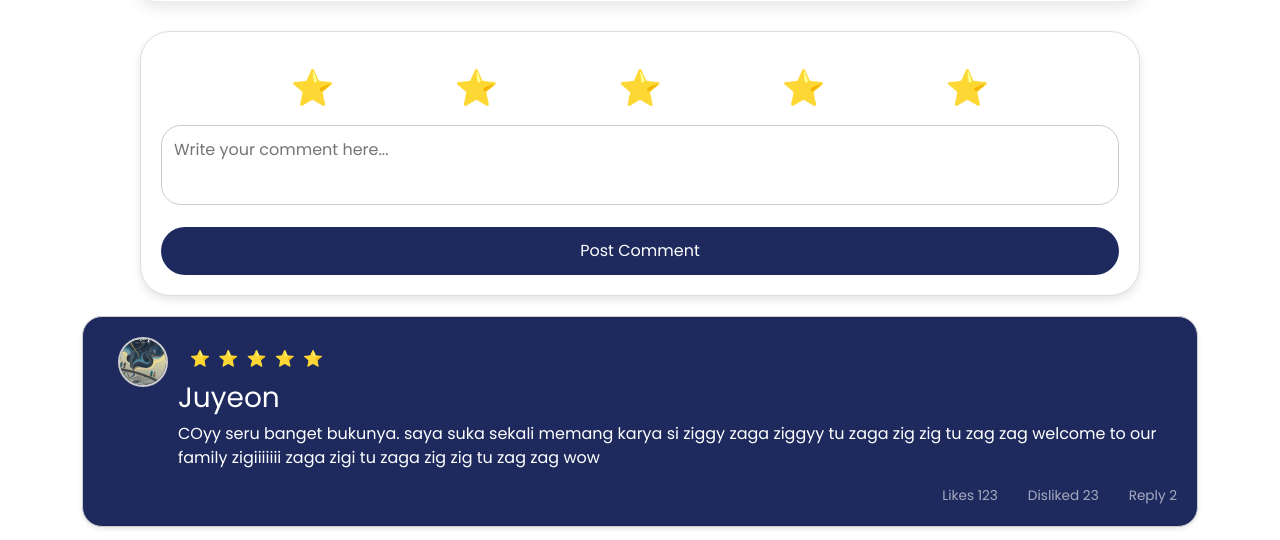
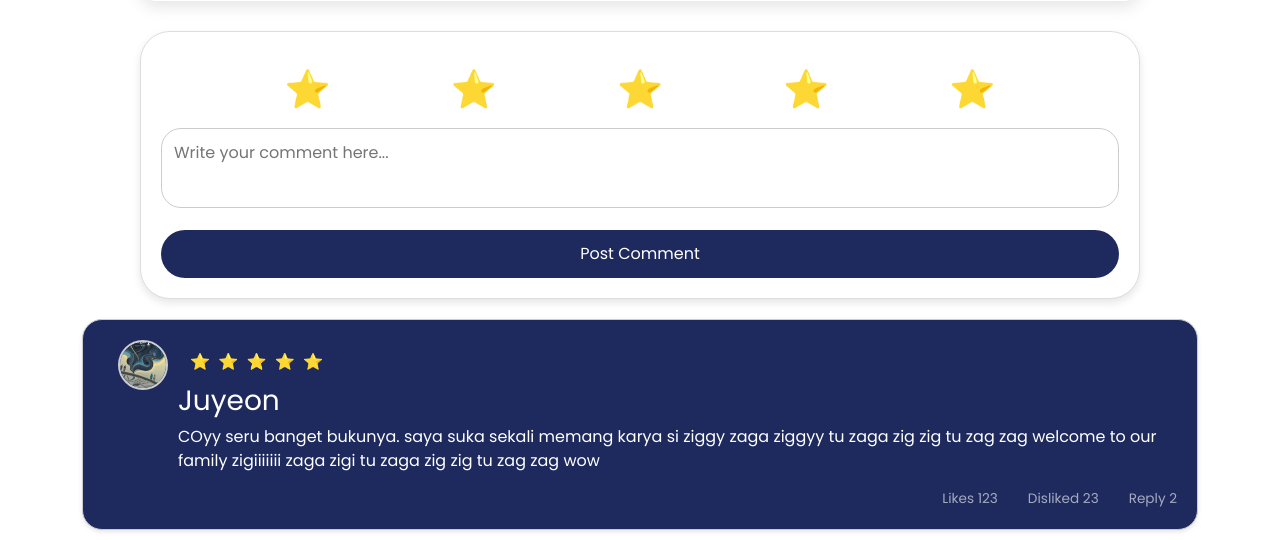
Before and after one commit to broomrun/bookberry1, a PHP site: page /details.php in a window 1280 px wide. Shown: the part 452-992 px from the top of the page. Run offline with PHP 8.4, Linux system fonts and the light colour scheme.

Commit message:
rating album

```diff
--- a/style/s_details.css
+++ b/style/s_details.css
@@ -329,7 +329,7 @@ header .logo {
 
 .ratings {
     padding: 10px;
-    font-size: 35px; /* Ukuran bintang */
+    font-size: 37px; /* Ukuran bintang */
     color: #ffcc00;
     cursor: pointer;
     justify-content: center;
```
